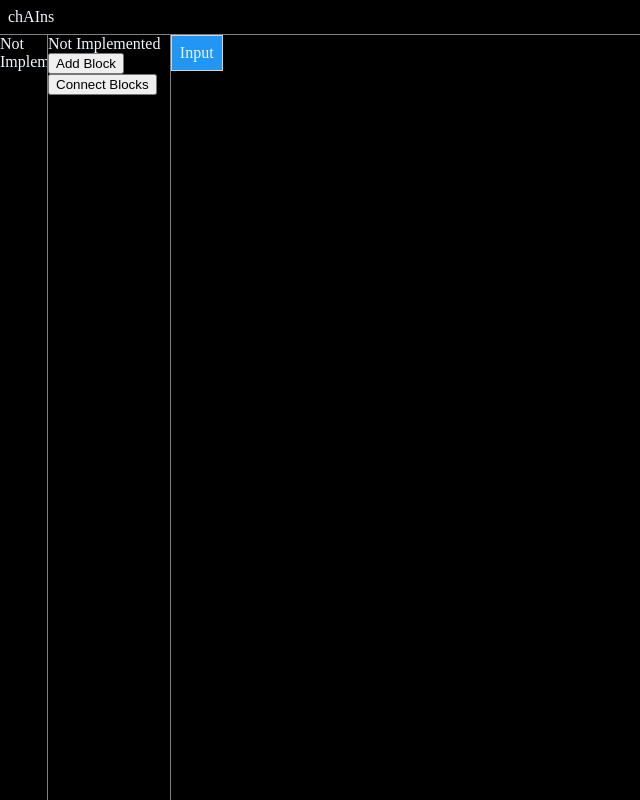
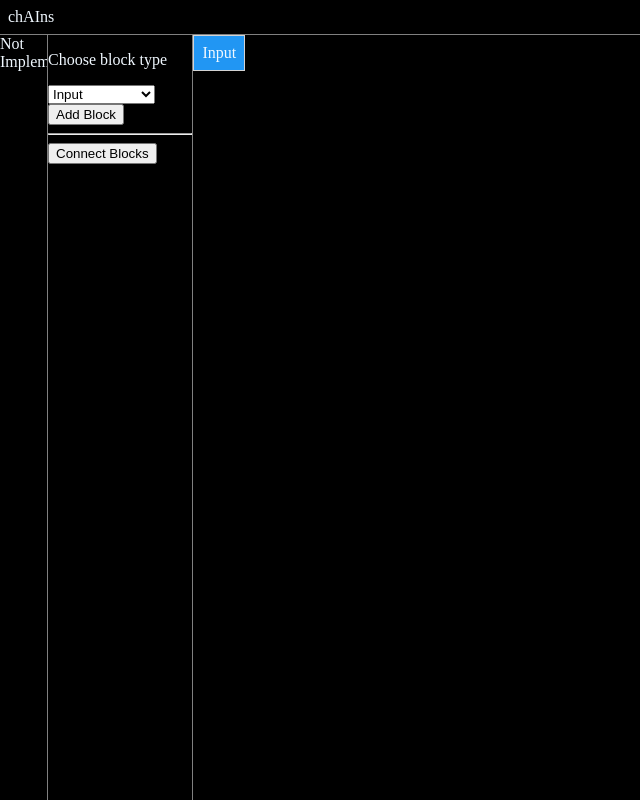
Before and after one commit to yeedrag/mouseElephantCatDog, a plain HTML site: page index.html in a window 1280 px wide. Shown: the whole page, without its empty margins (0-640 px from the left). Drawn offline with Linux system fonts and the light colour scheme.

Commit message:
added content case showing what requested not func -tioning yet

```diff
--- a/index.html
+++ b/index.html
@@ -15,9 +15,29 @@
 				Not Implemented
 			</div>
 			<div id="choices">
-				Not Implemented
+				<p>Choose block type</p>
+				<select id="blockType">
+					<optgroup label="input">
+						<option value="input">Input</option>
+					</optgroup>
+					<optgroup label="Linear">
+						<option value="Linear">Linear</option>
+					</optgroup>
+					<optgroup label="Activation">
+						<option value="ReLU">ReLU</option>
+						<option value="leakyReLU">LeakyReLU</option>
+						<option value="Sigmoid">Sigmoid</option>
+						<option value="Tanh">Tanh</option>
+					</optgroup>
+					<optgroup label="Concat">
+						<option value="Concat">Concat</option>
+					</optgroup>
+				</select>
 
 				<button id="addBlock">Add Block</button>
+
+				<hr>
+
 				<button id="addLine">Connect Blocks</button>
 			</div>
 		</div>
```
